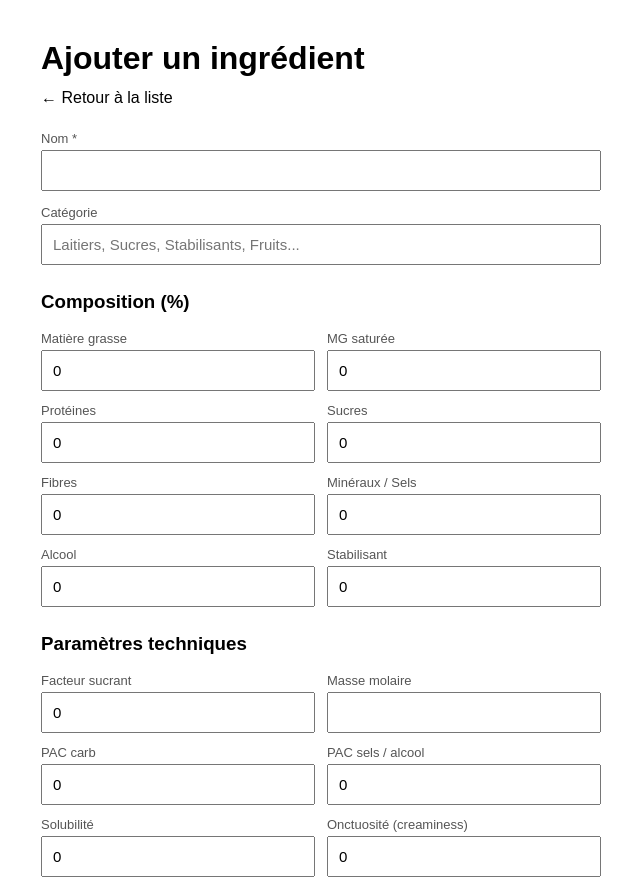
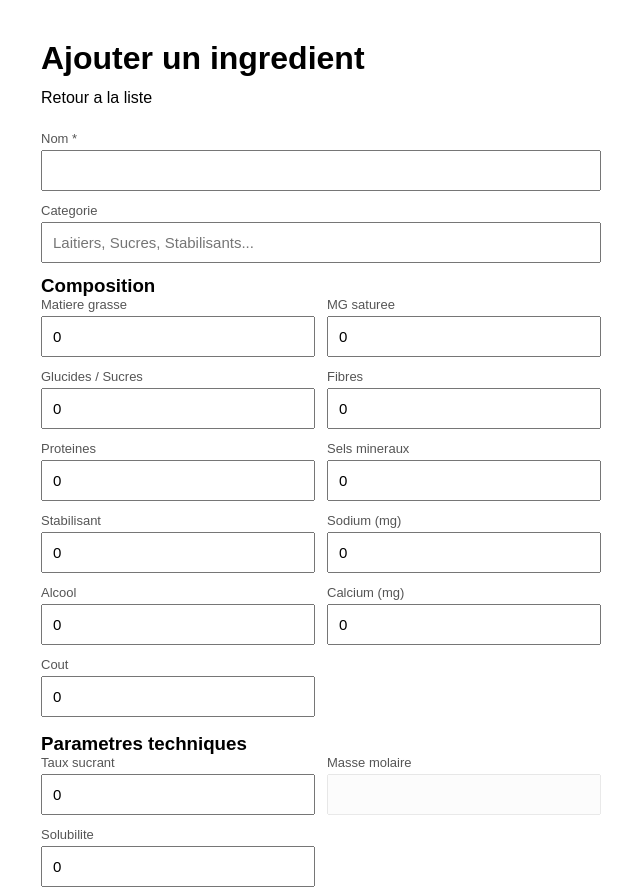
Before and after one commit to 11061969/Freitdomo, a Next.js app: page /ingredients/new in a window 1280 px wide. Shown: the top 890 px of the page, without its empty margins (319-959 px from the left). Built offline with nearby package versions, Linux system fonts and the light colour scheme.

Commit message:
Refactor ingredient form and update labels

```diff
--- a/app/ingredients/new/page.tsx
+++ b/app/ingredients/new/page.tsx
@@ -10,7 +10,6 @@ export default function NewIngredientPage() {
   const [loading, setLoading] = useState(false)
   const [error, setError] = useState("")
 
-  // Champs de base
   const [name, setName] = useState("")
   const [category, setCategory] = useState("")
   const [fat, setFat] = useState("0")
@@ -22,14 +21,15 @@ export default function NewIngredientPage() {
   const [stabilizer, setStabilizer] = useState("0")
   const [sweetnessFactor, setSweetnessFactor] = useState("0")
   const [molarMass, setMolarMass] = useState("")
-  const [pacCarb, setPacCarb] = useState("0")
-  const [pacSalts, setPacSalts] = useState("0")
   const [solubility, setSolubility] = useState("0")
-  const [creaminess, setCreaminess] = useState("0")
   const [saturatedFat, setSaturatedFat] = useState("0")
   const [sodium, setSodium] = useState("0")
   const [calcium, setCalcium] = useState("0")
   const [cost, setCost] = useState("0")
+
+  const showMolarMass =
+    category.toLowerCase().includes("sucre") ||
+    category.toLowerCase().includes("stabil")
 
   async function handleSubmit(e: React.FormEvent) {
     e.preventDefault()
@@ -49,7 +49,7 @@ export default function NewIngredientPage() {
       .single()
 
     if (!userData) {
-      setError("Utilisateur non trouvé")
+      setError("Utilisateur non trouve")
       setLoading(false)
       return
     }
@@ -66,15 +66,15 @@ export default function NewIngredientPage() {
       alcohol: parseFloat(alcohol) || 0,
       stabilizer: parseFloat(stabilizer) || 0,
       sweetness_factor: parseFloat(sweetnessFactor) || 0,
-      molar_mass: molarMass ? parseFloat(molarMass) : null,
-      pac_carb: parseFloat(pacCarb) || 0,
-      pac_salts: parseFloat(pacSalts) || 0,
+      molar_mass: showMolarMass && molarMass ? parseFloat(molarMass) : null,
       solubility: parseFloat(solubility) || 0,
-      creaminess: parseFloat(creaminess) || 0,
       saturated_fat: parseFloat(saturatedFat) || 0,
       sodium: parseFloat(sodium) || 0,
       calcium: parseFloat(calcium) || 0,
       cost: parseFloat(cost) || 0,
+      creaminess: 0,
+      pac_carb: 0,
+      pac_salts: 0,
       is_active: true,
     })
 
@@ -92,40 +92,40 @@ export default function NewIngredientPage() {
 
   return (
     <main style={{ padding: 40, fontFamily: "sans-serif", maxWidth: 640, margin: "0 auto" }}>
-      <h1>Ajouter un ingrédient</h1>
+      <h1>Ajouter un ingredient</h1>
       <p style={{ margin: "12px 0 24px" }}>
-        <Link href="/ingredients">← Retour à la liste</Link>
+        <Link href="/ingredients">Retour a la liste</Link>
       </p>
 
-      <form onSubmit={handleSubmit} style={{ display: "flex", flexDirection: "column", gap: 14 }}>
-
-        <div>
+      <form onSubmit={handleSubmit}>
+        <div style={{ marginBottom: 12 }}>
           <label style={labelStyle}>Nom *</label>
           <input type="text" value={name} onChange={(e) => setName(e.target.value)} required style={inputStyle} />
         </div>
 
-        <div>
-          <label style={labelStyle}>Catégorie</label>
-          <input type="text" placeholder="Laitiers, Sucres, Stabilisants, Fruits..." value={category} onChange={(e) => setCategory(e.target.value)} style={inputStyle} />
+        <div style={{ marginBottom: 12 }}>
+          <label style={labelStyle}>Categorie</label>
+          <input
+            type="text"
+            placeholder="Laitiers, Sucres, Stabilisants..."
+            value={category}
+            onChange={(e) => setCategory(e.target.value)}
+            style={inputStyle}
+          />
         </div>
 
-        <h3 style={{ marginTop: 12, marginBottom: 4 }}>Composition (%)</h3>
-
-        <div style={{ display: "grid", gridTemplateColumns: "1fr 1fr", gap: 12 }}>
+        <h3>Composition</h3>
+        <div style={{ display: "grid", gridTemplateColumns: "1fr 1fr", gap: 12, marginBottom: 16 }}>
           <div>
-            <label style={labelStyle}>Matière grasse</label>
+            <label style={labelStyle}>Matiere grasse</label>
             <input type="number" step="0.01" value={fat} onChange={(e) => setFat(e.target.value)} style={inputStyle} />
           </div>
           <div>
-            <label style={labelStyle}>MG saturée</label>
+            <label style={labelStyle}>MG saturee</label>
             <input type="number" step="0.01" value={saturatedFat} onChange={(e) => setSaturatedFat(e.target.value)} style={inputStyle} />
           </div>
           <div>
-            <label style={labelStyle}>Protéines</label>
-            <input type="number" step="0.01" value={protein} onChange={(e) => setProtein(e.target.value)} style={inputStyle} />
-          </div>
-          <div>
-            <label style={labelStyle}>Sucres</label>
+            <label style={labelStyle}>Glucides / Sucres</label>
             <input type="number" step="0.01" value={sugar} onChange={(e) => setSugar(e.target.value)} style={inputStyle} />
           </div>
           <div>
@@ -133,62 +133,60 @@ export default function NewIngredientPage() {
             <input type="number" step="0.01" value={fiber} onChange={(e) => setFiber(e.target.value)} style={inputStyle} />
           </div>
           <div>
-            <label style={labelStyle}>Minéraux / Sels</label>
+            <label style={labelStyle}>Proteines</label>
+            <input type="number" step="0.01" value={protein} onChange={(e) => setProtein(e.target.value)} style={inputStyle} />
+          </div>
+          <div>
+            <label style={labelStyle}>Sels mineraux</label>
             <input type="number" step="0.01" value={minerals} onChange={(e) => setMinerals(e.target.value)} style={inputStyle} />
+          </div>
+          <div>
+            <label style={labelStyle}>Stabilisant</label>
+            <input type="number" step="0.01" value={stabilizer} onChange={(e) => setStabilizer(e.target.value)} style={inputStyle} />
+          </div>
+          <div>
+            <label style={labelStyle}>Sodium (mg)</label>
+            <input type="number" step="0.1" value={sodium} onChange={(e) => setSodium(e.target.value)} style={inputStyle} />
           </div>
           <div>
             <label style={labelStyle}>Alcool</label>
             <input type="number" step="0.01" value={alcohol} onChange={(e) => setAlcohol(e.target.value)} style={inputStyle} />
           </div>
           <div>
-            <label style={labelStyle}>Stabilisant</label>
-            <input type="number" step="0.01" value={stabilizer} onChange={(e) => setStabilizer(e.target.value)} style={inputStyle} />
+            <label style={labelStyle}>Calcium (mg)</label>
+            <input type="number" step="0.1" value={calcium} onChange={(e) => setCalcium(e.target.value)} style={inputStyle} />
+          </div>
+          <div>
+            <label style={labelStyle}>Cout</label>
+            <input type="number" step="0.01" value={cost} onChange={(e) => setCost(e.target.value)} style={inputStyle} />
           </div>
         </div>
 
-        <h3 style={{ marginTop: 12, marginBottom: 4 }}>Paramètres techniques</h3>
-
-        <div style={{ display: "grid", gridTemplateColumns: "1fr 1fr", gap: 12 }}>
+        <h3>Parametres techniques</h3>
+        <div style={{ display: "grid", gridTemplateColumns: "1fr 1fr", gap: 12, marginBottom: 20 }}>
           <div>
-            <label style={labelStyle}>Facteur sucrant</label>
+            <label style={labelStyle}>Taux sucrant</label>
             <input type="number" step="0.01" value={sweetnessFactor} onChange={(e) => setSweetnessFactor(e.target.value)} style={inputStyle} />
           </div>
           <div>
             <label style={labelStyle}>Masse molaire</label>
-            <input type="number" step="1" value={molarMass} onChange={(e) => setMolarMass(e.target.value)} style={inputStyle} />
+            <input
+              type="number"
+              step="1"
+              value={molarMass}
+              onChange={(e) => setMolarMass(e.target.value)}
+              disabled={!showMolarMass}
+              style={{ ...inputStyle, opacity: showMolarMass ? 1 : 0.5 }}
+            />
           </div>
           <div>
-            <label style={labelStyle}>PAC carb</label>
-            <input type="number" step="0.01" value={pacCarb} onChange={(e) => setPacCarb(e.target.value)} style={inputStyle} />
-          </div>
-          <div>
-            <label style={labelStyle}>PAC sels / alcool</label>
-            <input type="number" step="0.01" value={pacSalts} onChange={(e) => setPacSalts(e.target.value)} style={inputStyle} />
-          </div>
-          <div>
-            <label style={labelStyle}>Solubilité</label>
+            <label style={labelStyle}>Solubilite</label>
             <input type="number" step="0.01" value={solubility} onChange={(e) => setSolubility(e.target.value)} style={inputStyle} />
-          </div>
-          <div>
-            <label style={labelStyle}>Onctuosité (creaminess)</label>
-            <input type="number" step="0.01" value={creaminess} onChange={(e) => setCreaminess(e.target.value)} style={inputStyle} />
-          </div>
-          <div>
-            <label style={labelStyle}>Sodium (mg)</label>
-            <input type="number" step="0.1" value={sodium} onChange={(e) => setSodium(e.target.value)} style={inputStyle} />
-          </div>
-          <div>
-            <label style={labelStyle}>Calcium (mg)</label>
-            <input type="number" step="0.1" value={calcium} onChange={(e) => setCalcium(e.target.value)} style={inputStyle} />
-          </div>
-          <div>
-            <label style={labelStyle}>Coût</label>
-            <input type="number" step="0.01" value={cost} onChange={(e) => setCost(e.target.value)} style={inputStyle} />
           </div>
         </div>
 
-        <button type="submit" disabled={loading} style={{ padding: 14, fontSize: 16, cursor: "pointer", marginTop: 16 }}>
-          {loading ? "Enregistrement..." : "Enregistrer l'ingrédient"}
+        <button type="submit" disabled={loading} style={{ padding: 14, fontSize: 16, cursor: "pointer" }}>
+          {loading ? "Enregistrement..." : "Enregistrer"}
         </button>
       </form>
 
```
